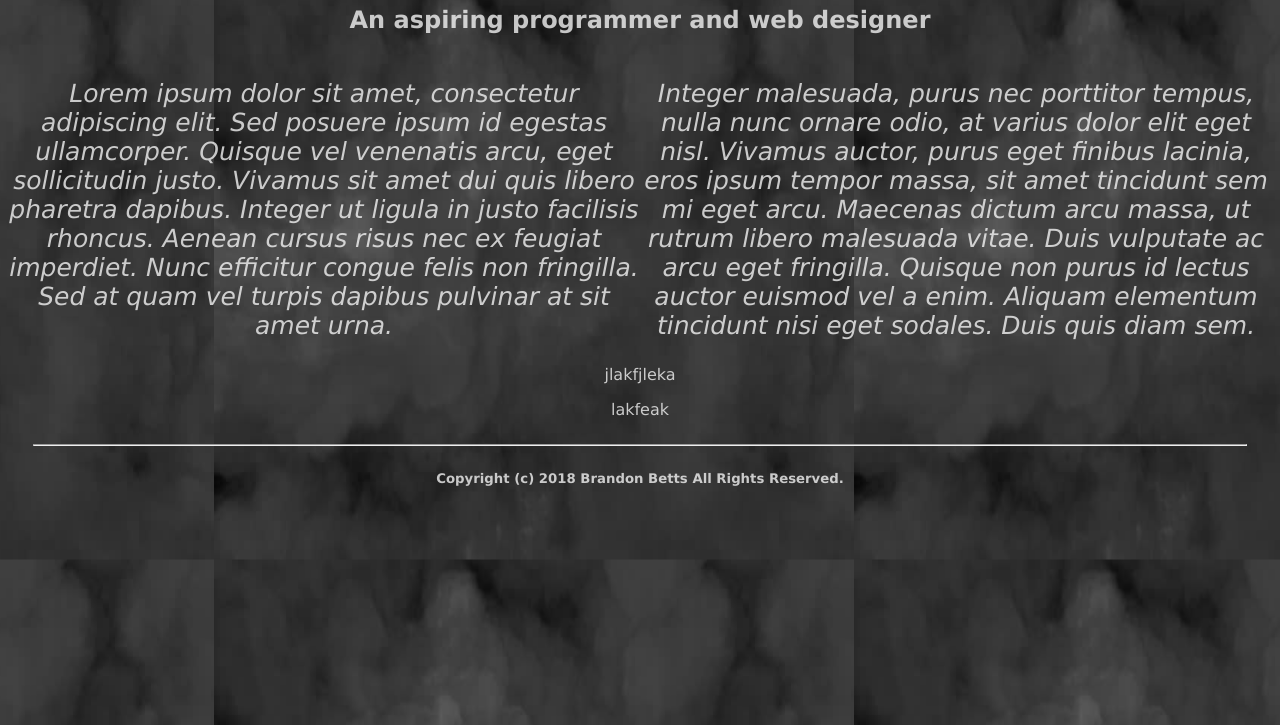
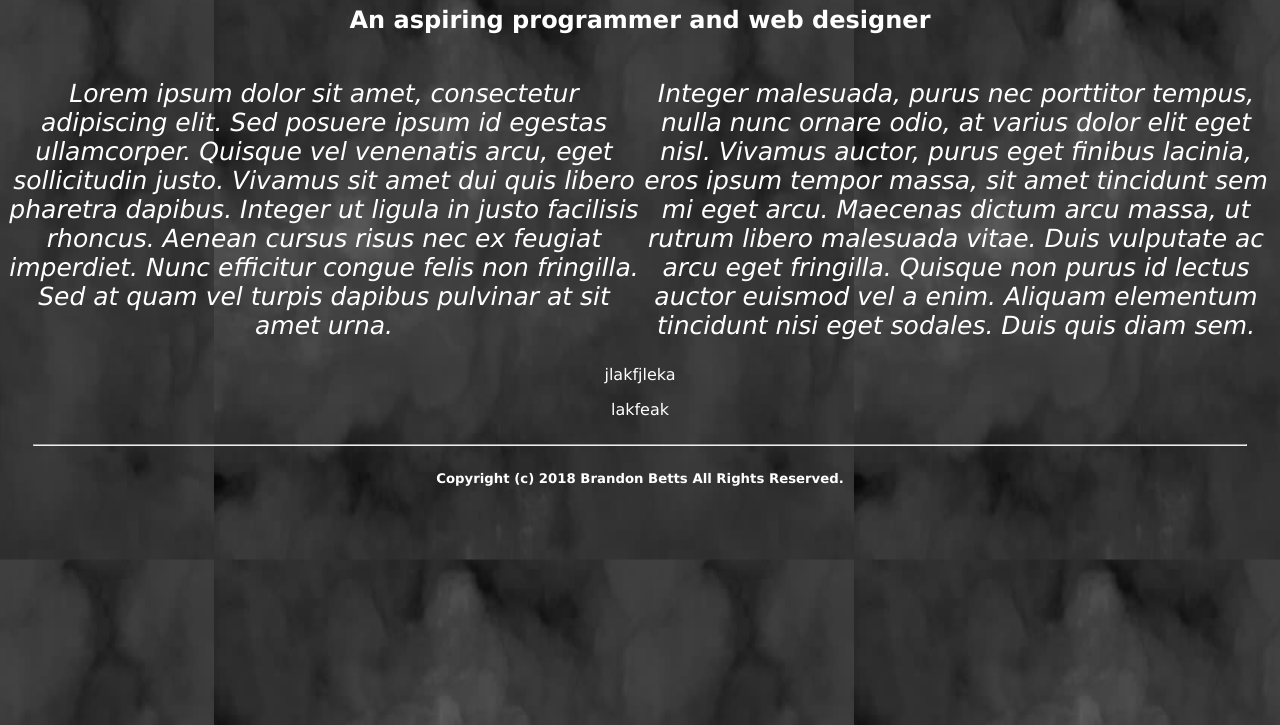
Before and after one commit to bettsbp/personal, a plain HTML site: page index.html in a window 1280 px wide. Shown: the part 75-800 px from the top of the page. Drawn offline with Linux system fonts and the light colour scheme.

Commit message:
change text to white instead of see through

```diff
--- a/css/style.css
+++ b/css/style.css
@@ -3,7 +3,7 @@ body {
   background-repeat: round;
   background-color: black;
   background-position: center;
-  color: rgba(255, 255, 255, .75);
+  color: white;
   font-family: verdana;
 }
 .main {
```
